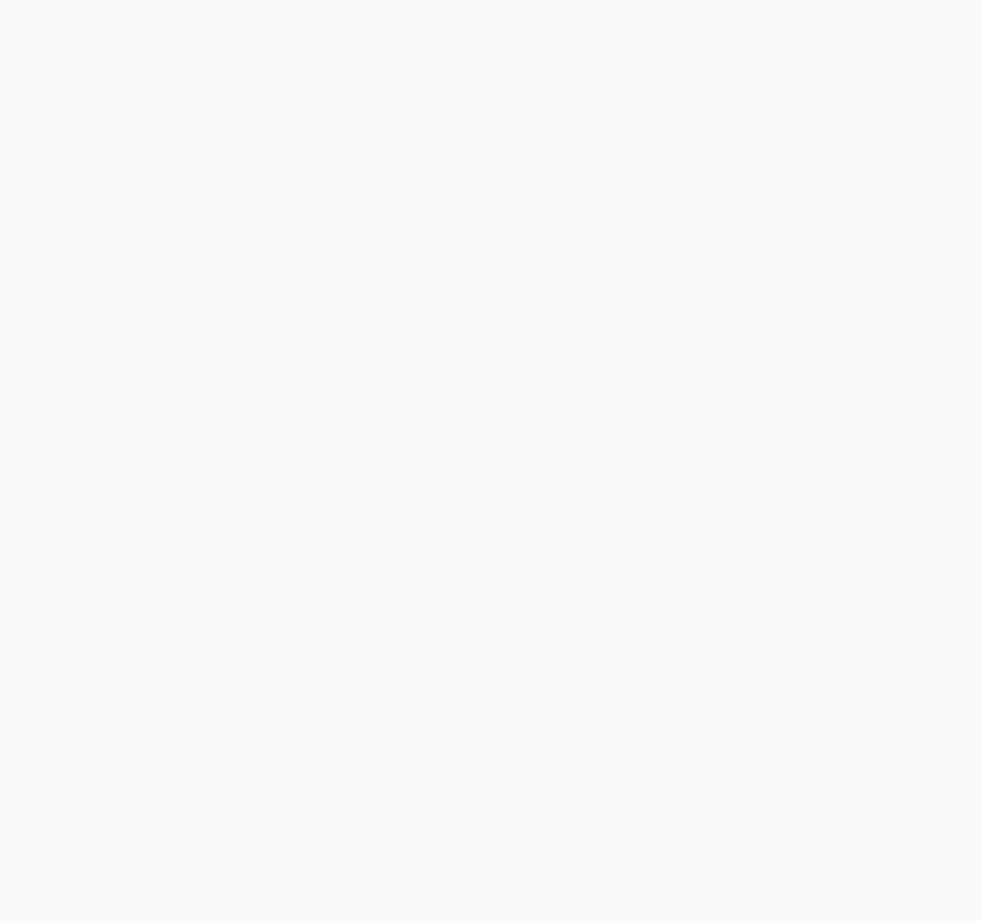
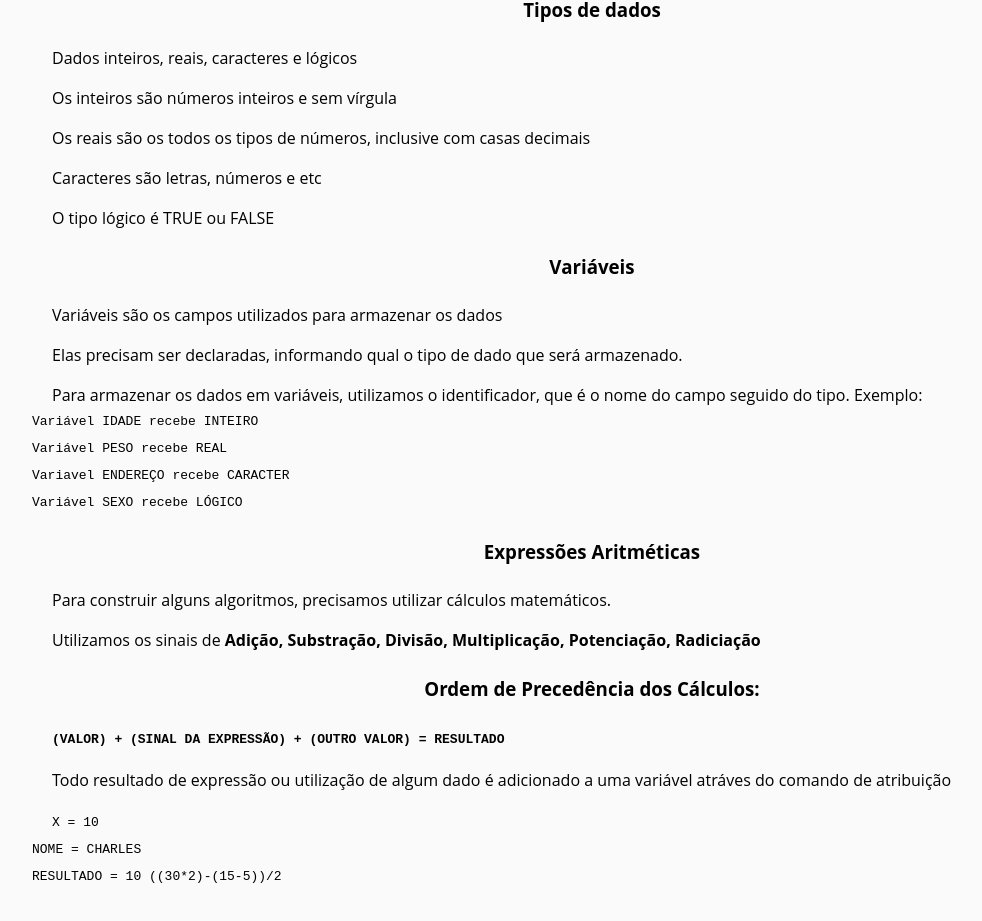
Before and after one commit to jpcchaves/softex-notes, a React (Create React App) app: page /modulo1 in a window 1280 px wide. Shown: the part 3239-4160 px from the top of the page, without its empty margins (48-1030 px from the left). Before the commit the page ends 3280 px from the top, so only its background shows below. Built offline with nearby package versions, Linux system fonts and the light colour scheme.

Commit message:
Conceitos de Lógica

```diff
--- a/src/pages/Modulo1/04 Algoritmo/Algoritmo.jsx
+++ b/src/pages/Modulo1/04 Algoritmo/Algoritmo.jsx
@@ -46,6 +46,7 @@
         Portanto, vários algoritmos podem ser realizados para uma mesma solução,
         desde que seja o resultado esperado.
       </p>
+      <hr />
     </>
   );
 };
--- /dev/null
+++ b/src/pages/Modulo1/05 Conteitos Logica/ConceitosLogica.jsx
@@ -0,0 +1,72 @@
+import React from "react";
+
+const ConceitosLogica = () => {
+  return (
+    <>
+      <h2>Conceitos Essenciais da Lógica</h2>
+      <h3>Dados</h3>
+      <p>
+        Os computadores precisam de Dados para realizar o processamento. Esses
+        dados possuem características diferentes e tem alguma finalidade.
+      </p>
+      <h3>Tipos de dados</h3>
+      <p>Dados inteiros, reais, caracteres e lógicos</p>
+      <p>Os inteiros são números inteiros e sem vírgula</p>
+      <p>
+        Os reais são os todos os tipos de números, inclusive com casas decimais
+      </p>
+      <p>Caracteres são letras, números e etc</p>
+      <p>O tipo lógico é TRUE ou FALSE</p>
+      <h3>Variáveis</h3>
+      <p>Variáveis são os campos utilizados para armazenar os dados</p>
+      <p>
+        Elas precisam ser declaradas, informando qual o tipo de dado que será
+        armazenado.
+      </p>
+      <p>
+        Para armazenar os dados em variáveis, utilizamos o identificador, que é
+        o nome do campo seguido do tipo. Exemplo:
+        <br />
+        <code> Variável IDADE recebe INTEIRO</code>
+        <br />
+        <code>Variável PESO recebe REAL</code>
+        <br />
+        <code>Variavel ENDEREÇO recebe CARACTER</code>
+        <br />
+        <code>Variável SEXO recebe LÓGICO</code>
+      </p>
+      <h3>Expressões Aritméticas</h3>
+      <p>
+        Para construir alguns algoritmos, precisamos utilizar cálculos
+        matemáticos.
+      </p>
+      <p>
+        Utilizamos os sinais de{" "}
+        <strong>
+          Adição, Substração, Divisão, Multiplicação, Potenciação, Radiciação
+        </strong>
+      </p>
+      <h3>Ordem de Precedência dos Cálculos:</h3>
+      <p>
+        <code>
+          <strong>
+            (VALOR) + (SINAL DA EXPRESSÃO) + (OUTRO VALOR) = RESULTADO
+          </strong>
+        </code>
+      </p>
+      <p>
+        Todo resultado de expressão ou utilização de algum dado é adicionado a
+        uma variável atráves do comando de atribuição
+      </p>
+      <p>
+        <code>
+          X = 10 <br />
+          NOME = CHARLES <br />
+          RESULTADO = 10 ((30*2)-(15-5))/2
+        </code>
+      </p>
+    </>
+  );
+};
+
+export default ConceitosLogica;
--- a/src/pages/Modulo1/Modulo1.jsx
+++ b/src/pages/Modulo1/Modulo1.jsx
@@ -5,6 +5,7 @@
 import Raciocinio from "./02 Raciocinio/Raciocinio";
 import Computacional from "./03 Pensamento Computacional/Computacional";
 import Algoritmo from "./04 Algoritmo/Algoritmo";
+import ConceitosLogica from "./05 Conteitos Logica/ConceitosLogica";
 
 const Modulo1 = () => {
   return (
@@ -13,6 +14,7 @@
       <Raciocinio />
       <Computacional />
       <Algoritmo />
+      <ConceitosLogica />
     </div>
   );
 };
```
